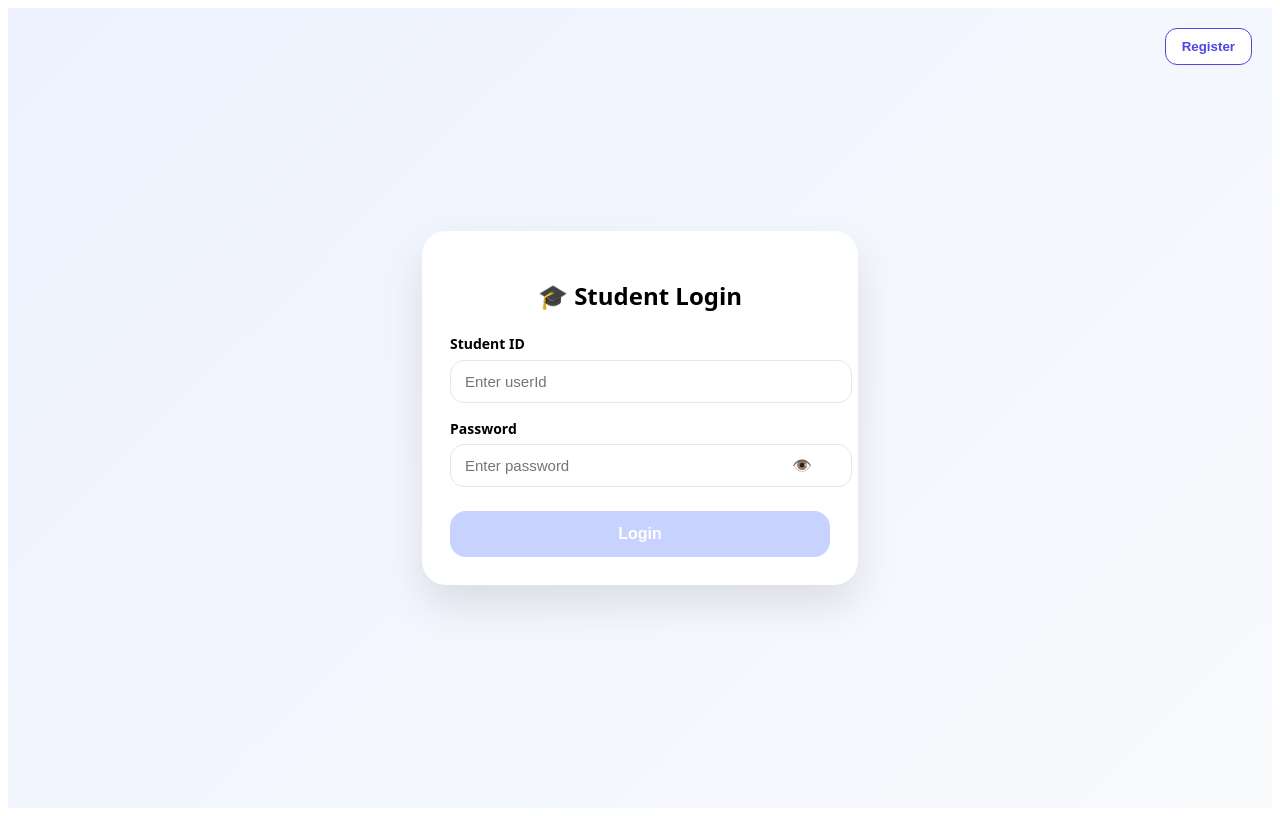
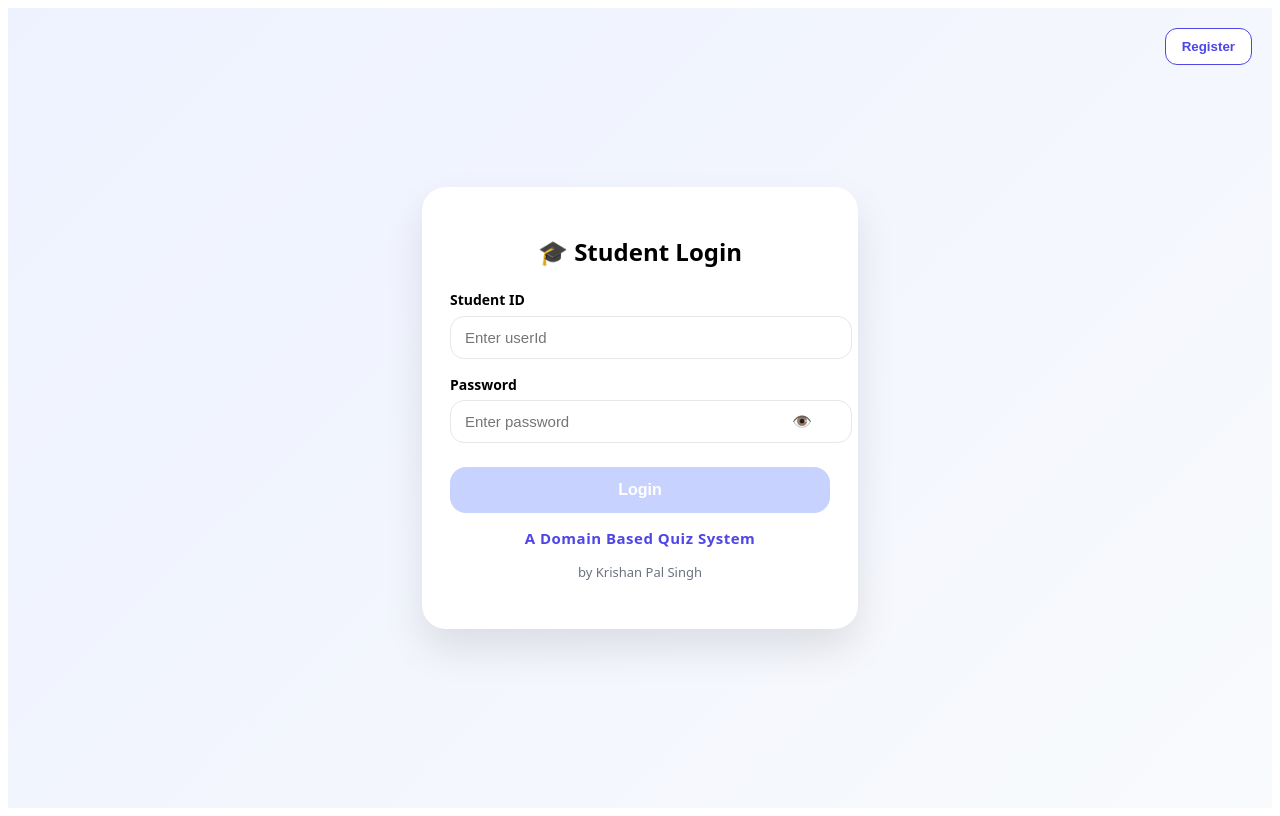
Before and after one commit to krishnsaa/xyz, a React app in the folder frontend/: page / in a window 1280 px wide. Built offline with nearby package versions, Linux system fonts and the light colour scheme; the HTML template or start-up script is replaced by a standard one.

Commit message:
name added

```diff
--- a/frontend/src/pages/Login.tsx
+++ b/frontend/src/pages/Login.tsx
@@ -191,8 +191,36 @@ export default function Login() {
               {error}
             </p>
           )}
+          <div
+  style={{
+    marginBottom: 20,
+    textAlign: "center",
+    color: "#4f46e5",
+  }}
+>
+  <p
+    style={{
+      fontSize: 15,
+      fontWeight: 600,
+      letterSpacing: "0.5px",
+    }}
+  >
+    A Domain Based Quiz System
+  </p>
+  <p
+    style={{
+      fontSize: 13,
+      color: "#6b7280",
+      marginTop: 4,
+    }}
+  >
+    by Krishan Pal Singh
+  </p>
+</div>
         </div>
+
       </div>
+
     </div>
   );
 }
--- a/frontend/src/pages/Register.tsx
+++ b/frontend/src/pages/Register.tsx
@@ -102,6 +102,32 @@ export default function Register() {
           </span>
         </p>
       </div>
+      <div
+  style={{
+    marginBottom: 20,
+    textAlign: "center",
+    color: "#4f46e5",
+  }}
+>
+  <p
+    style={{
+      fontSize: 15,
+      fontWeight: 600,
+      letterSpacing: "0.5px",
+    }}
+  >
+    A Domain Based Quiz System
+  </p>
+  <p
+    style={{
+      fontSize: 13,
+      color: "#6b7280",
+      marginTop: 4,
+    }}
+  >
+    by Krishan Pal Singh
+  </p>
+</div>
     </div>
   );
 }
```
Also changed, not shown: 1 other file (tests, documents, lock files or other folders).
